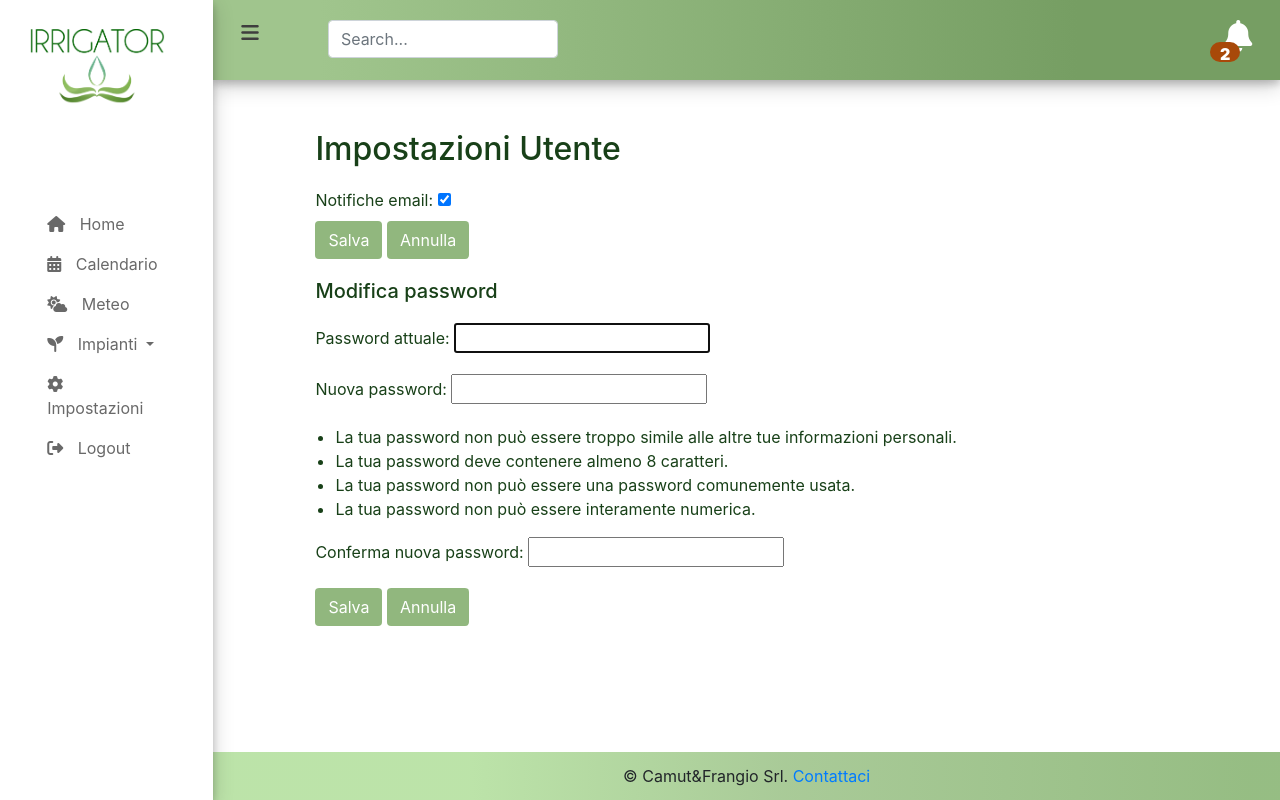
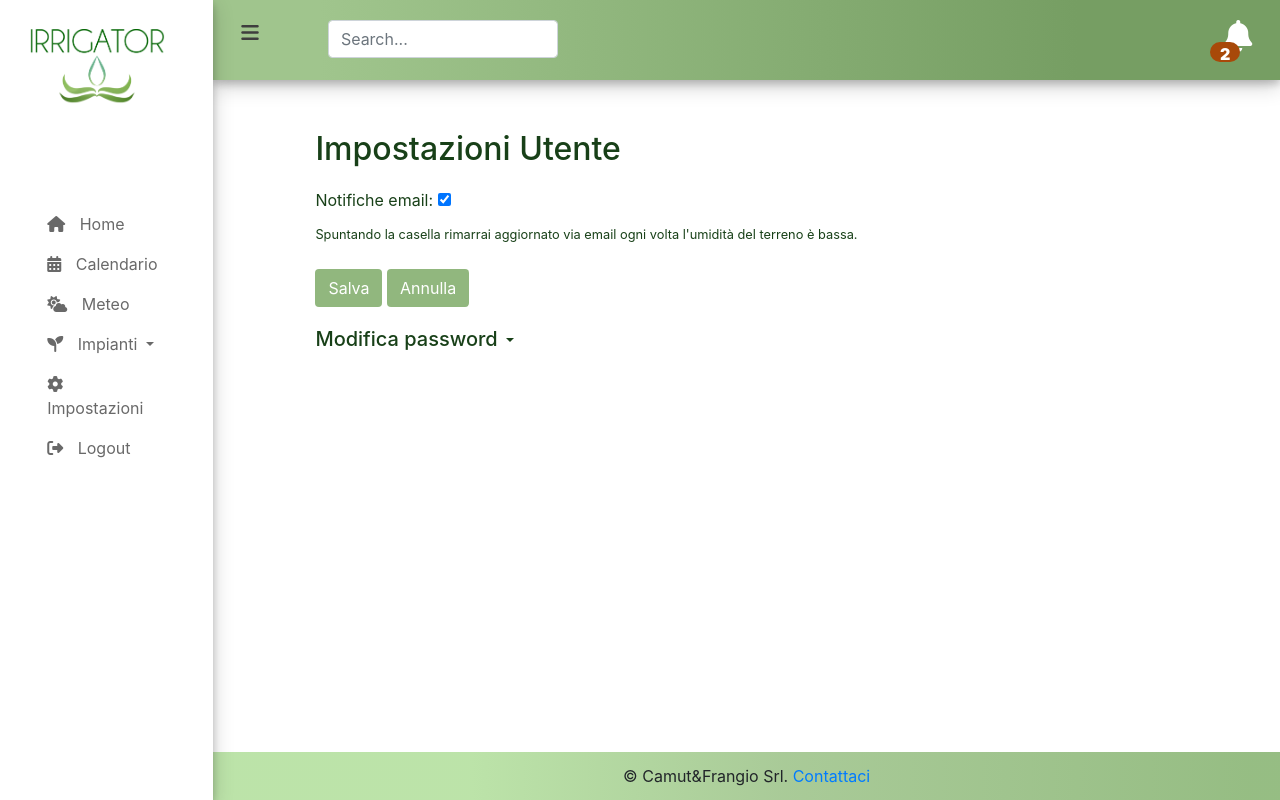
Before and after one commit to kamuttini/IrrigationApp, a Django app: page /settings/ in a window 1280 px wide. Run offline with Django 3.2, Linux system fonts and the light colour scheme; the visitor is signed in with stand-in values (Sample User, id 1); data comes from the database, SQL or seed files in the repository; data that the repository does not hold is empty; parts of the project's set-up code (start-up, migrations or seed data) failed here and were passed over; some libraries are stand-ins or nearby versions.

Commit message:
minor improvements

```diff
--- a/templates/dashboard/settings.html
+++ b/templates/dashboard/settings.html
@@ -1,22 +1,29 @@
 {% extends 'layout/../layout/base.html' %}
 {% block content %}
-<div class="row" >
+    <div class="row">
         <div class="col-1"></div>
         <div class="col-11 ">
             <h2>Impostazioni Utente</h2>
             <form method='POST' class="margin "> {% csrf_token %}
                 {{ update_form.as_p }}
                 <div style="margin-top: -15px">
+                    <small>Spuntando la casella rimarrai aggiornato via email ogni volta l'umidità del terreno è bassa.</small><br><br>
                     <input class="btn green-button" type="submit" name="update_email" value="Salva">
                     <a class="btn green-button" data-dismiss="modal">Annulla</a>
                 </div>
             </form>
-    <h5 class="margin">Modifica password</h5>
+            <div class="margin  dropdown-toggle" data-toggle="collapse" href="#password" role="button"
+               aria-expanded="false" aria-controls="collapseExample" style="cursor: pointer; transition: 0.1s">
+                <h5 style="display: inline;">Modifica password</h5>
+            </div>
+            <div id="password" class="collapse margin">
                 <form method='POST' class="margin"> {% csrf_token %}
                     {{ user_form.as_p }}
                     <input class="btn green-button" type="submit" name="update_password" value="Salva">
                     <a class="btn green-button" data-dismiss="modal">Annulla</a>
                 </form>
+            </div>
+
 
         </div>
     </div>
```
Also changed, not shown: dashboard/admin.py (+15 -0 lines), templates/dashboard/event.html (+6 -5 lines). Lines whose indentation alone changed are shown as unchanged.
